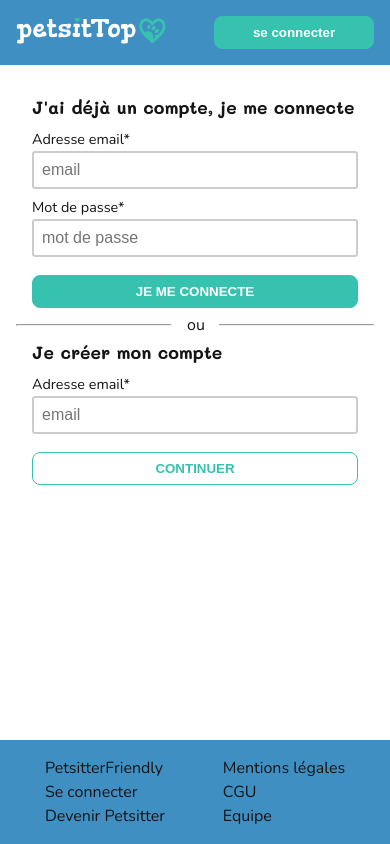
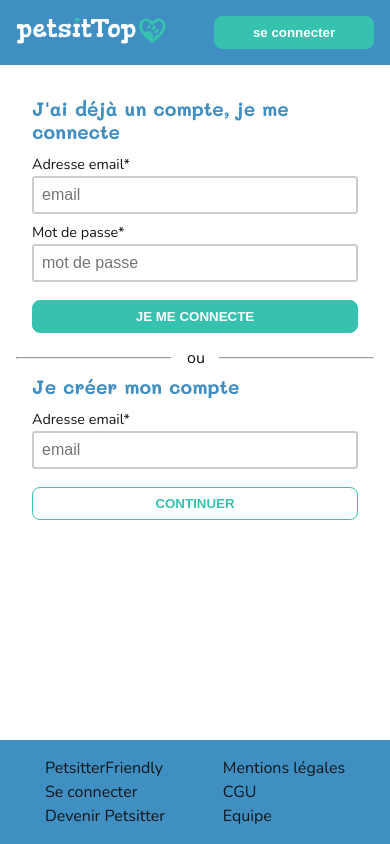
Before and after one commit to Simon-Honore/PetsitTop-Front, a React (Vite) app: page /identification in a window 390 px wide. Built offline with nearby package versions, Linux system fonts and the light colour scheme.

Commit message:
refactor(identification): the style of the mobile view has been changed

```diff
--- a/src/pages/Identification/FormCreateAccount/FormCreateAccount.jsx
+++ b/src/pages/Identification/FormCreateAccount/FormCreateAccount.jsx
@@ -53,7 +53,6 @@ function FormCreateAccount() {
       dispatch(removePetType(valueId));
     }
   }
-
 
   function handleSubmit(event) {
     event.preventDefault();
@@ -115,14 +114,14 @@ function FormCreateAccount() {
           ? (
             <button
               type="button"
-              className="createAccount__btn createAccount__btn--continue"
+              className="createAccount__btn--continue"
               onClick={handleClickContinue}
             >
               CONTINUER
             </button>
           )
           : (
-            <div>
+            <>
               <Field
                 label="Mot de passe*"
                 type="password"
@@ -214,7 +213,7 @@ function FormCreateAccount() {
                   onChange={handleChangeField}
                   availability={availability}
                   availability_details={availability_details}
-									onChangePetType={handleChangePetTypes}
+                  onChangePetType={handleChangePetTypes}
                 />
                 )}
 
@@ -237,7 +236,7 @@ function FormCreateAccount() {
               </div>
 
               <button type="submit" className="createAccount__btn">JE M&#39;INSCRIS</button>
-            </div>
+            </>
           )}
       </form>
     </section>
--- a/src/pages/Identification/FormCreateAccount/FormCreateAccount.scss
+++ b/src/pages/Identification/FormCreateAccount/FormCreateAccount.scss
@@ -1,23 +1,16 @@
 .createAccount {
-	padding: 0 1rem;
+	padding: 0 1rem 0.5rem;
 
 	&__title {
-		font-size: 1.1rem;
+		font-size: 1.2rem;
 		font-weight: bold;
 		margin-bottom: 0.5rem;
+		color: $color-main;
 	}
 
-	&__btn {
-		@include btn;
-		background-color: $color-btn;
-		color: white;
+	&__btn--continue {
+		@include btn-alt-large;
 		margin-top: 0.8rem;
-		width: 100%;
-
-		&--continue {
-			background-color: white;
-			color: $color-btn;
-		}
 	}
 
 	&__fieldset {
@@ -33,7 +26,7 @@
 		}
 	}
 	&__policy {
-		font-size: 0.8rem;
+		font-size: 0.9rem;
 		line-height: 1.5rem;
 	}
 
@@ -43,4 +36,9 @@
 		margin-top: 0.1rem;
 		font-style: italic;
 	}
+
+	&__btn {
+		@include btn-large;
+		margin-top: 1rem;
+	}
 }
--- a/src/pages/Identification/FormLogin/FormLogin.scss
+++ b/src/pages/Identification/FormLogin/FormLogin.scss
@@ -1,17 +1,15 @@
 .login {
-	padding: 0 1rem;
+	padding: 0 1rem 0.5rem;
 
 	&__title {
-		font-size: 1.1rem;
+		font-size: 1.2rem;
 		font-weight: bold;
 		margin-bottom: 0.5rem;
+		color: $color-main;
 	}
 
 	&__btn {
-		@include btn;
-		background-color: $color-btn;
-		color: white;
+		@include btn-large;
 		margin-top: 0.8rem;
-		width: 100%;
 	}
 }
```
